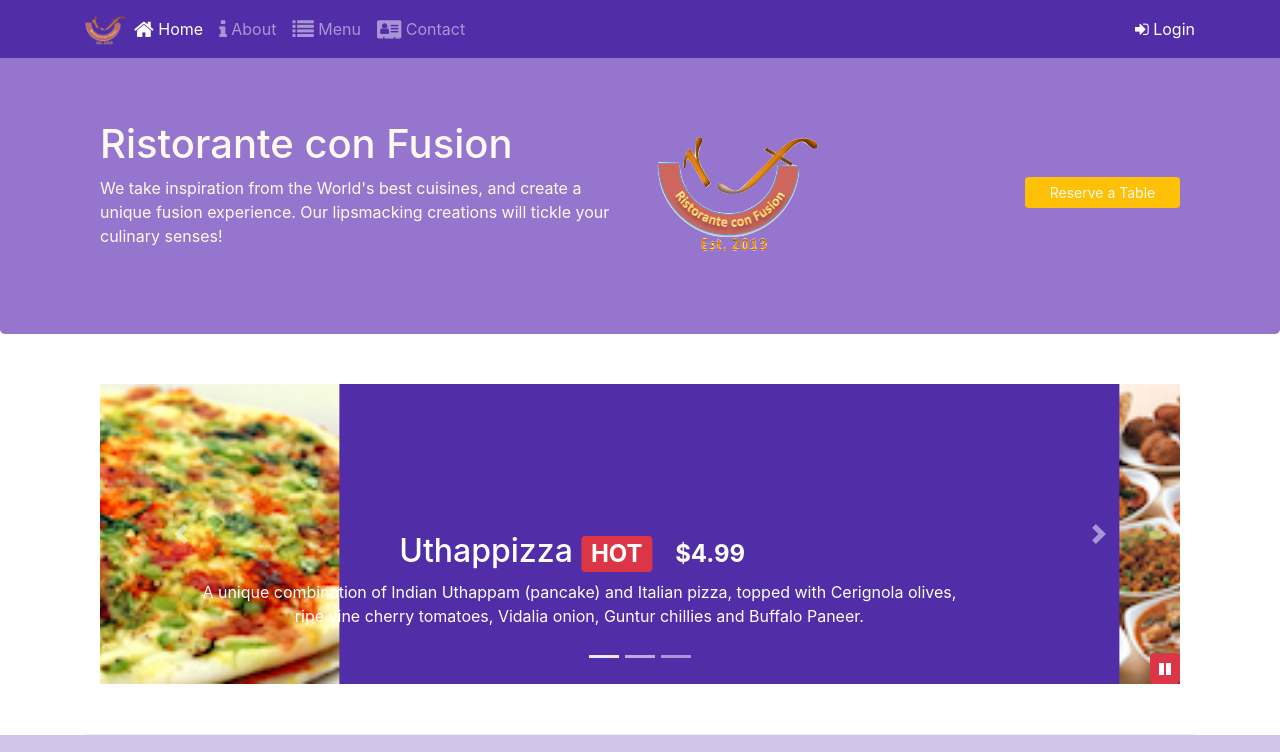
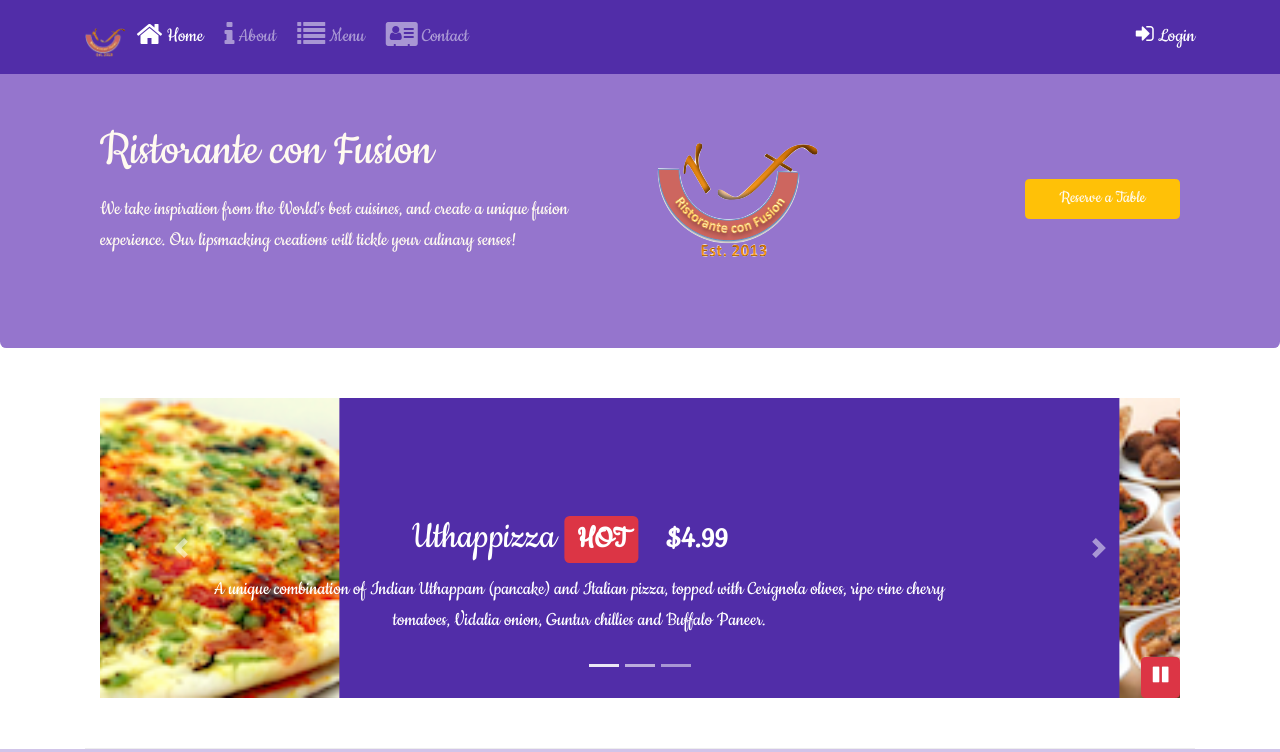
Before and after one commit to prachuryanath/git1, a website: page index.html in a window 1280 px wide. Shown: the top 752 px of the page. Drawn offline with nearby package versions, Linux system fonts and the light colour scheme.

Commit message:
Update style.css

```diff
--- a/css/style.css
+++ b/css/style.css
@@ -1,3 +1,7 @@
+*{
+  font-family:'cookie', cursive;
+  font-size:21px
+}
 .row-header {
   margin: 0px auto;
   padding: 0px 0px; }
```
